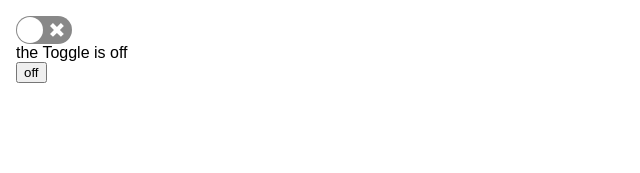
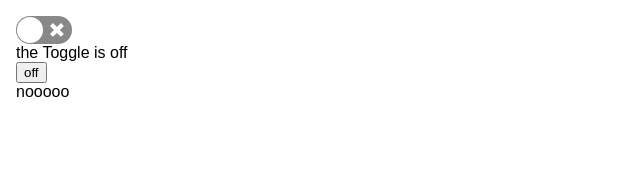
Before and after one commit to aarosil/react-component-patterns-training, a React (Create React App) app: page / in a window 1280 px wide. Both pictures are taken after a click on the element 44 px from the left and 30 px from the top of the page. Shown: the top 173 px of the page, without its empty margins (0-640 px from the left). Built offline with nearby package versions, Linux system fonts and the light colour scheme.

Commit message:
handle static properties properly

```diff
--- a/package.json
+++ b/package.json
@@ -6,6 +6,7 @@
     "react-scripts": "1.0.17"
   },
   "dependencies": {
+    "hoist-non-react-statics": "^2.3.1",
     "prop-types": "^15.6.0",
     "react": "^16.2.0",
     "react-dom": "^16.2.0",
--- a/src/App.js
+++ b/src/App.js
@@ -1,15 +1,7 @@
 import React, { Component } from 'react';
 import './App.css';
-import Toggle, { withToggle } from './components/Toggle/Toggle';
-
-const MyToggle = ({on, toggle}) =>
-  <div>
-    <button onClick={toggle}>
-      {on ? 'on' : 'off'}
-    </button>
-  </div>
-
-const WrappedMyToggle = withToggle(MyToggle)
+import Toggle from './components/Toggle/Toggle';
+import MyToggle from './components/MyToggle';
 
 class App extends Component {
   state = {on: true}
@@ -19,11 +11,15 @@ class App extends Component {
 
         <Toggle onChange={on => this.setState({on})}>
           <Toggle.Button />
-            <div>
-              <Toggle.OnText>the Toggle is on</Toggle.OnText>
-              <Toggle.OffText>the Toggle is off</Toggle.OffText>
-              <WrappedMyToggle />
-            </div>
+          <div>
+            <Toggle.OnText>the Toggle is on</Toggle.OnText>
+            <Toggle.OffText>the Toggle is off</Toggle.OffText>
+            <MyToggle />
+          </div>
+          {
+            !this.state.on &&
+              <MyToggle.Subtext />
+          }
         </Toggle>
       </div>
     );
--- /dev/null
+++ b/src/components/MyToggle.js
@@ -0,0 +1,14 @@
+import React from 'react';
+import { withToggle } from './Toggle/Toggle';
+
+const MyToggle = ({on, toggle}) =>
+  <div>
+    <button onClick={toggle}>
+      {on ? 'on' : 'off'}
+    </button>
+  </div>
+
+MyToggle.Subtext = () =>
+  <span>nooooo</span>
+
+export default withToggle(MyToggle)
--- a/src/components/Toggle/Toggle.js
+++ b/src/components/Toggle/Toggle.js
@@ -1,6 +1,7 @@
 import React, { Component } from 'react'
 import PropTypes from 'prop-types'
 import Switch from 'react-switch'
+import hoistNonReactStatics from 'hoist-non-react-statics'
 
 const TOGGLE_CONTEXT = '__v3_toggle__'
 
@@ -17,7 +18,7 @@ export const withToggle = (Component) => {
 
   Wrapped.displayName = `withToggle(${Component.displayName || Component.name})`
 
-  return Wrapped
+  return hoistNonReactStatics(Wrapped, Component)
 }
 
 const ToggleOnText = ({children, on}) => on ? children : null
```
